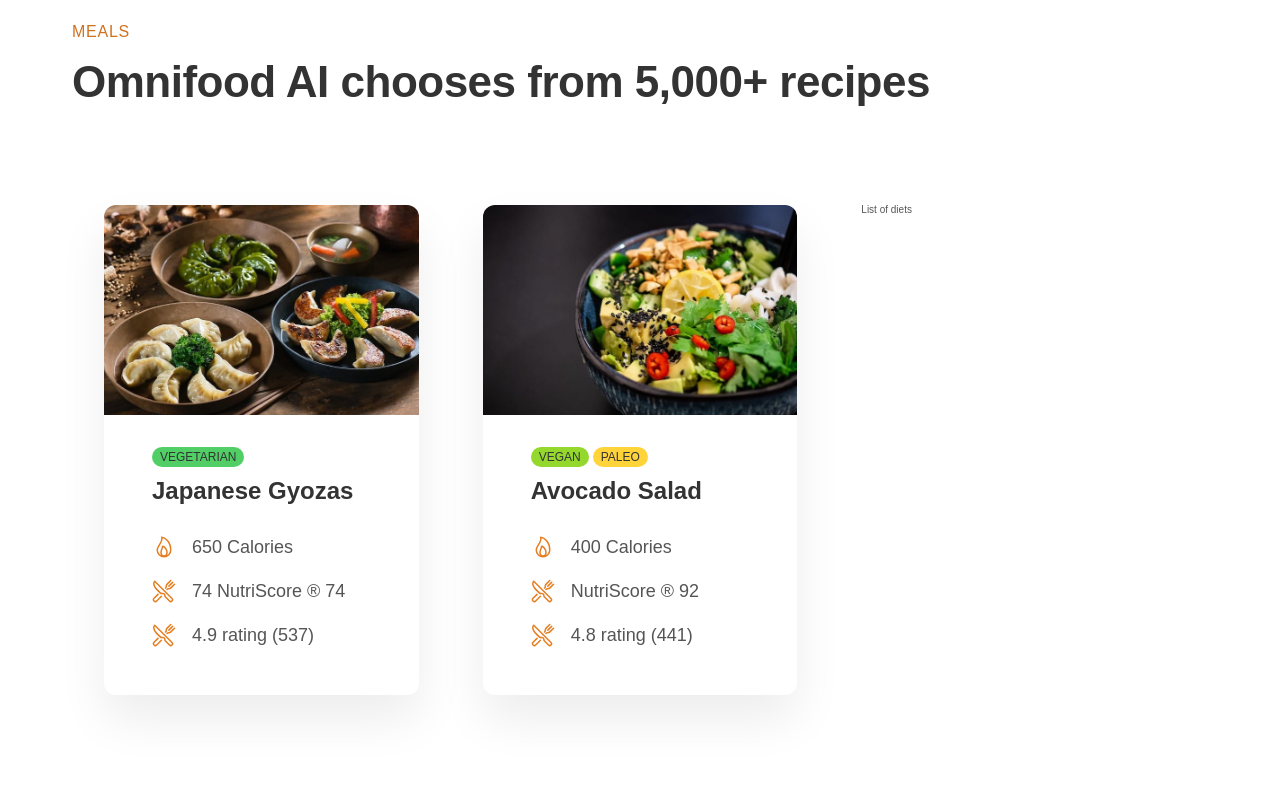
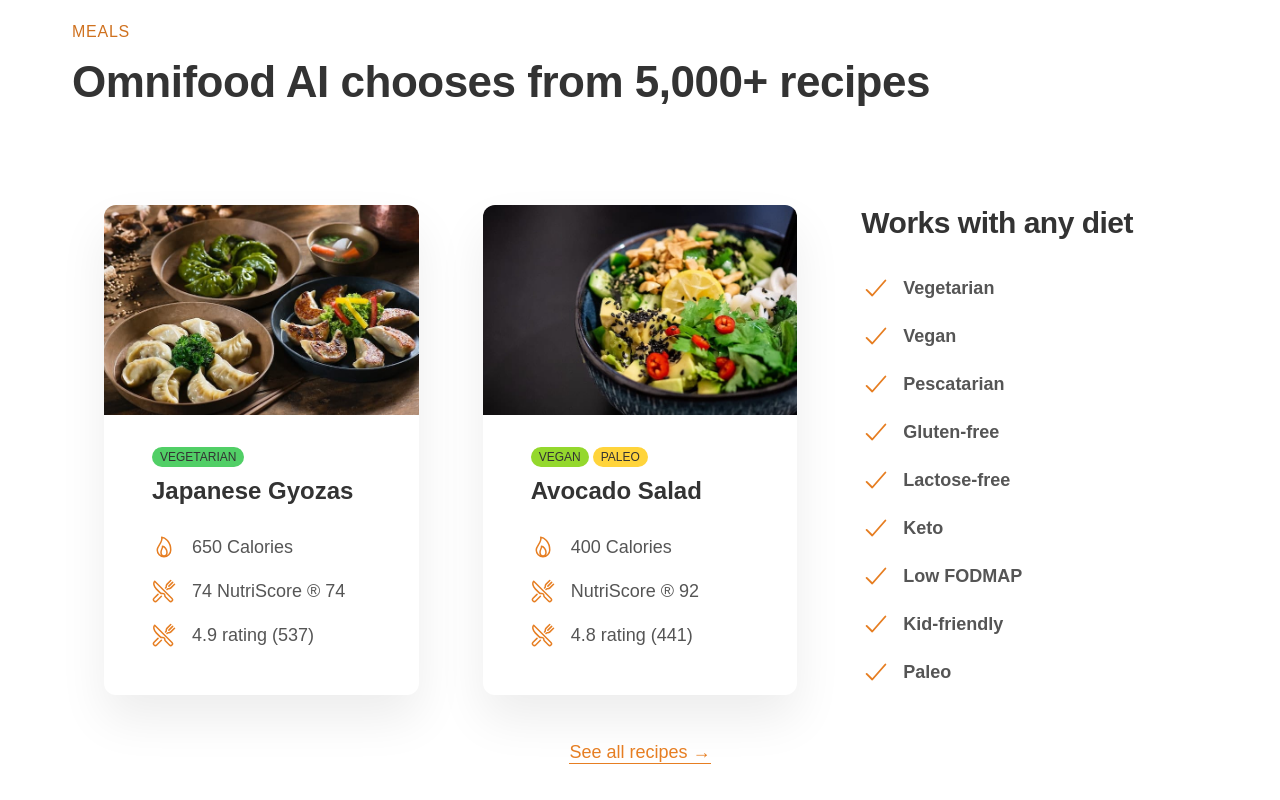
Before and after one commit to ppalladio/html_css, a plain HTML site: page web-project/index.html in a window 1280 px wide. Shown: the part 2346-3146 px from the top of the page. Drawn offline with nearby package versions, Linux system fonts and the light colour scheme.

Commit message:
meal section

```diff
--- a/web-project/index.html
+++ b/web-project/index.html
@@ -202,7 +202,7 @@
                     <h2 class="secondary-heading">
                         Omnifood AI chooses from 5,000+ recipes
                     </h2>
-                    <div class="container grid grid--3--cols">
+                    <div class="container grid grid--3--cols margin-btn">
                         <div class="meal">
                             <img
                                 src="content/img/meals/meal-1.jpg"
@@ -211,8 +211,9 @@
                             />
                             <div class="meal-content">
                                 <div class="meal-tags">
-
-								<span class="tag tag--vergetarian">Vegetarian</span>
+                                    <span class="tag tag--vergetarian"
+                                        >Vegetarian</span
+                                    >
                                 </div>
 
                                 <p class="meal-title">Japanese Gyozas</p>
@@ -249,7 +250,6 @@
                             />
                             <div class="meal-content">
                                 <div class="meal-tags">
-
                                     <span class="tag tag--vagan">Vegan</span>
                                     <span class="tag tag--paleo">Paleo</span>
                                 </div>
@@ -268,7 +268,7 @@
                                             class="meal-icon"
                                             name="restaurant-outline"
                                         ></ion-icon>
-								<span>  NutriScore &reg; 92 </span>
+                                        <span> NutriScore &reg; 92 </span>
                                     </li>
                                     <li class="meal-attribute">
                                         <ion-icon
@@ -280,8 +280,71 @@
                                 </ul>
                             </div>
                         </div>
-                        <div class="list">List of diets</div>
+
+                        <div class="diets">
+							<h3 class="heading-tertiary">Works with any diet<h3/>
+                            <ul class="list">
+                                <li class="list-item">
+                                    <ion-icon class="list-icon"
+                                        name="checkmark-outline"
+                                    ></ion-icon
+                                    ><span>Vegetarian</span>
+                                </li>
+                                <li class="list-item">
+                                    <ion-icon class="list-icon"
+                                        name="checkmark-outline"
+                                    ></ion-icon
+                                    ><span>Vegan</span>
+                                </li>
+                                <li class="list-item">
+                                    <ion-icon class="list-icon"
+                                        name="checkmark-outline"
+                                    ></ion-icon
+                                    ><span>Pescatarian</span>
+                                </li>
+                                <li class="list-item">
+                                    <ion-icon class="list-icon"
+                                        name="checkmark-outline"
+                                    ></ion-icon
+                                    ><span>Gluten-free</span>
+                                </li>
+                                <li class="list-item">
+                                    <ion-icon class="list-icon"
+                                        name="checkmark-outline"
+                                    ></ion-icon
+                                    ><span>Lactose-free</span>
+                                </li>
+                                <li class="list-item">
+                                    <ion-icon class="list-icon"
+                                        name="checkmark-outline"
+                                    ></ion-icon
+                                    ><span>Keto</span>
+                                </li>
+                                <li class="list-item">
+                                    <ion-icon class="list-icon"
+                                        name="checkmark-outline"
+                                    ></ion-icon
+                                    ><span>Low FODMAP</span>
+                                </li>
+                                <li class="list-item">
+                                    <ion-icon class="list-icon"
+                                        name="checkmark-outline"
+                                    ></ion-icon
+                                    ><span>Kid-friendly</span>
+                                </li>
+                                <li class="list-item">
+                                    <ion-icon class="list-icon"
+                                        name="checkmark-outline"
+                                    ></ion-icon
+                                    ><span>Paleo</span>
+                                </li>
+                            </ul>
                         </div>
+                    </div>
+
+                </div>
+				<div class="container all-recipes">
+					<a href="#" class="link">See all recipes &rarr;</a>
 				</div>
             </section>
         </main>
--- a/web-project/style.css
+++ b/web-project/style.css
@@ -318,47 +318,91 @@ body {
 .meal-attribute {
     font-size: 1.8rem;
     display: flex;
-	gap:1.6rem;
+    gap: 1.6rem;
     align-items: center;
-
 }
-.meal-icon{
+.meal-icon {
     font-size: 2.4rem;
     color: #e67e22;
 }
-.meal-tags{
+.meal-tags {
     margin-bottom: 1.2rem;
     display: flex;
     gap: 0.4rem;
 }
-.tag{
+.tag {
     display: inline-block;
     padding: 0.4rem 0.8rem;
     font-size: 1.2rem;
     text-transform: uppercase;
-	color:#333;
+    color: #333;
     border-radius: 100px;
 }
 
-.tag--vergetarian{
+.tag--vergetarian {
     background-color: #51cf66;
-
 }
 
-.tag--vagan{
-background-color:#94d82d;
+.tag--vagan {
+    background-color: #94d82d;
 }
 
-.tag--paleo{
+.tag--paleo {
     background-color: #ffd43b;
 }
-.meal{
-	box-shadow: 0 2.4rem 4.8rem rgba(0,0,0,0.075);
+
+.meal {
+    box-shadow: 0 2.4rem 4.8rem rgba(0, 0, 0, 0.075);
     border-radius: 12px;
     overflow: hidden;
     /** overflow to show round img */
 }
 
-.meal-content{
-	padding:3rem 4.8rem 4.8rem 4.8rem;
+.meal-content {
+    padding: 3rem 4.8rem 4.8rem 4.8rem;
 }
+
+.list {
+    list-style: none;
+    display: flex;
+    flex-direction: column;
+    gap: 1.8rem;
+}
+
+.list-item {
+    display: flex;
+    align-items: center;
+    font-size: 1.8rem;
+    gap: 1.2rem;
+}
+
+.list-icon {
+    font-size: 3rem;
+    color: #e67e22;
+}
+
+.margin-btn {
+    margin-bottom: 4.8rem;
+}
+
+.all-recipes {
+    text-align: center;
+    font-size: 1.8rem;
+}
+
+.link:link,
+.link:visited {
+    display: inline-block;
+    padding-bottom: 2px;
+    text-decoration: none;
+    color: #e67e22;
+    border-bottom: 1px solid currentColor;
+    /*: we can use currentColor */
+	transition: all 0.3s;
+}
+
+.link:hover,
+.link:active {
+	color:#cf711f;
+	border-bottom: 1px solid transparent;
+}
```
Lines whose indentation alone changed are shown as unchanged.
